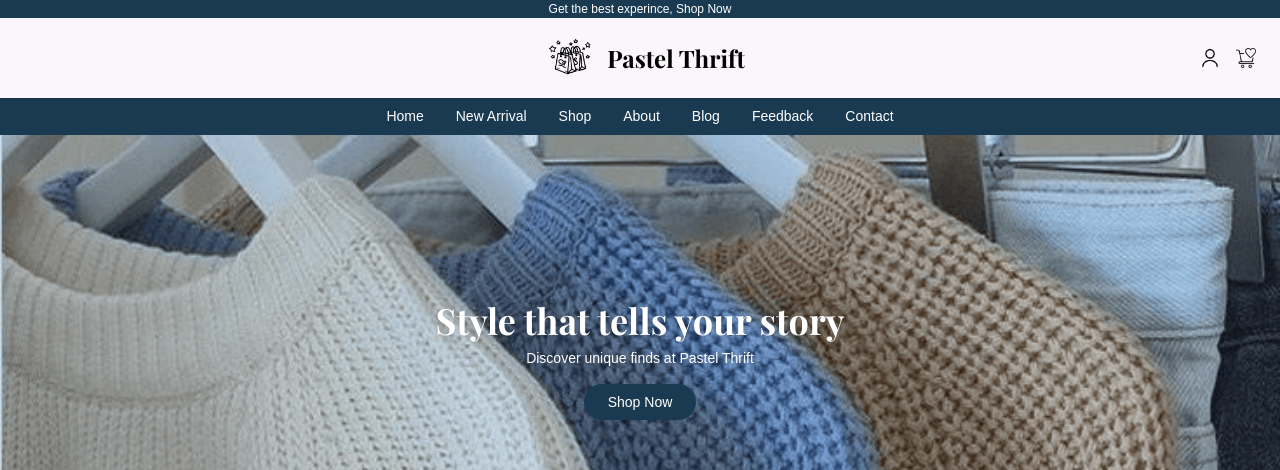
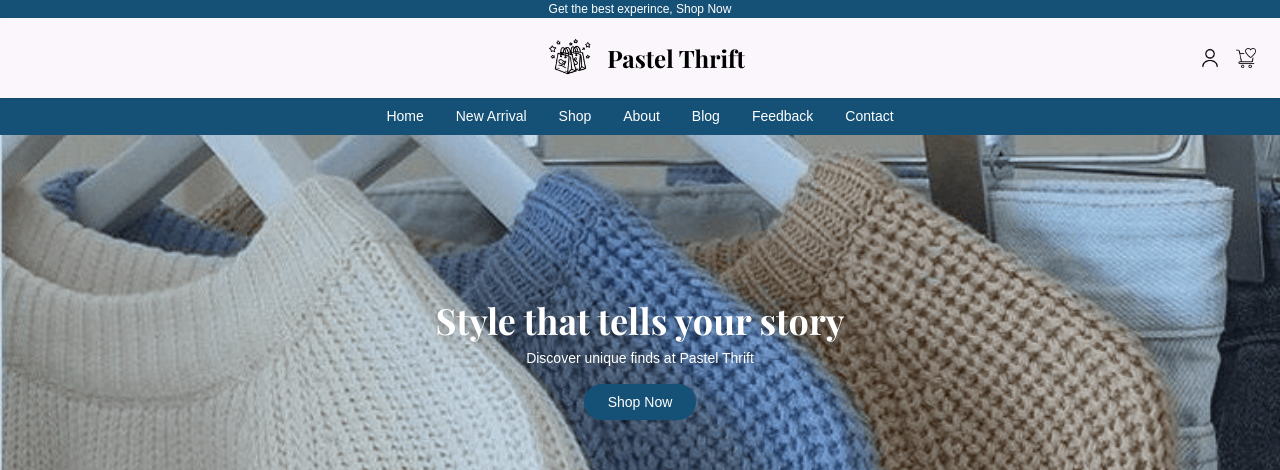
Before and after one commit to Amnafazal2004/pastel-thrifts, a Next.js app in the folder client/: page / in a window 1280 px wide. Shown: the top 470 px of the page. Built offline with nearby package versions, Linux system fonts and the light colour scheme; no server answers; the database is empty; a web font is replaced by a local one.

Commit message:
Update Header.jsx

```diff
--- a/client/Components/Header.jsx
+++ b/client/Components/Header.jsx
@@ -18,7 +18,7 @@ const Header = () => {
 
   return (
     <>
-      <div className="w-full bg-[#1A3A52] py-[1px] px-4 flex justify-between items-center text-xs font-outfit text-white justify-center ">
+      <div className="w-full bg-[#155076] py-[1px] px-4 flex justify-between items-center text-xs font-outfit text-white justify-center ">
         Get the best experince, Shop Now
       </div>
 
@@ -56,7 +56,7 @@ const Header = () => {
         </div>
       </div>
 
-      <div className="w-full bg-[#1A3A52] py-2 px-6 flex justify-center shadow-sm">
+      <div className="w-full bg-[#155076] py-2 px-6 flex justify-center shadow-sm">
         <div className="flex space-x-8 text-[14px] font-outfit text-white">
           {/* id lagao her page per jaker phir ye scroll kareyga */}
           <a href="/" className="hover:text-gray-400" >Home</a>
@@ -91,7 +91,7 @@ const Header = () => {
             Discover unique finds at Pastel Thrift
           </p>
           <Link href={'/Panel/ShowProducts'}>
-            <button className="mt-4 bg-[#1A3A52] text-white text-sm px-6 py-2 rounded-full hover:bg-[#A3CCE9]">
+            <button className="mt-4 bg-[#155076] text-white text-sm px-6 py-2 rounded-full hover:bg-[#A3CCE9]">
               Shop Now
             </button>
           </Link>
```
